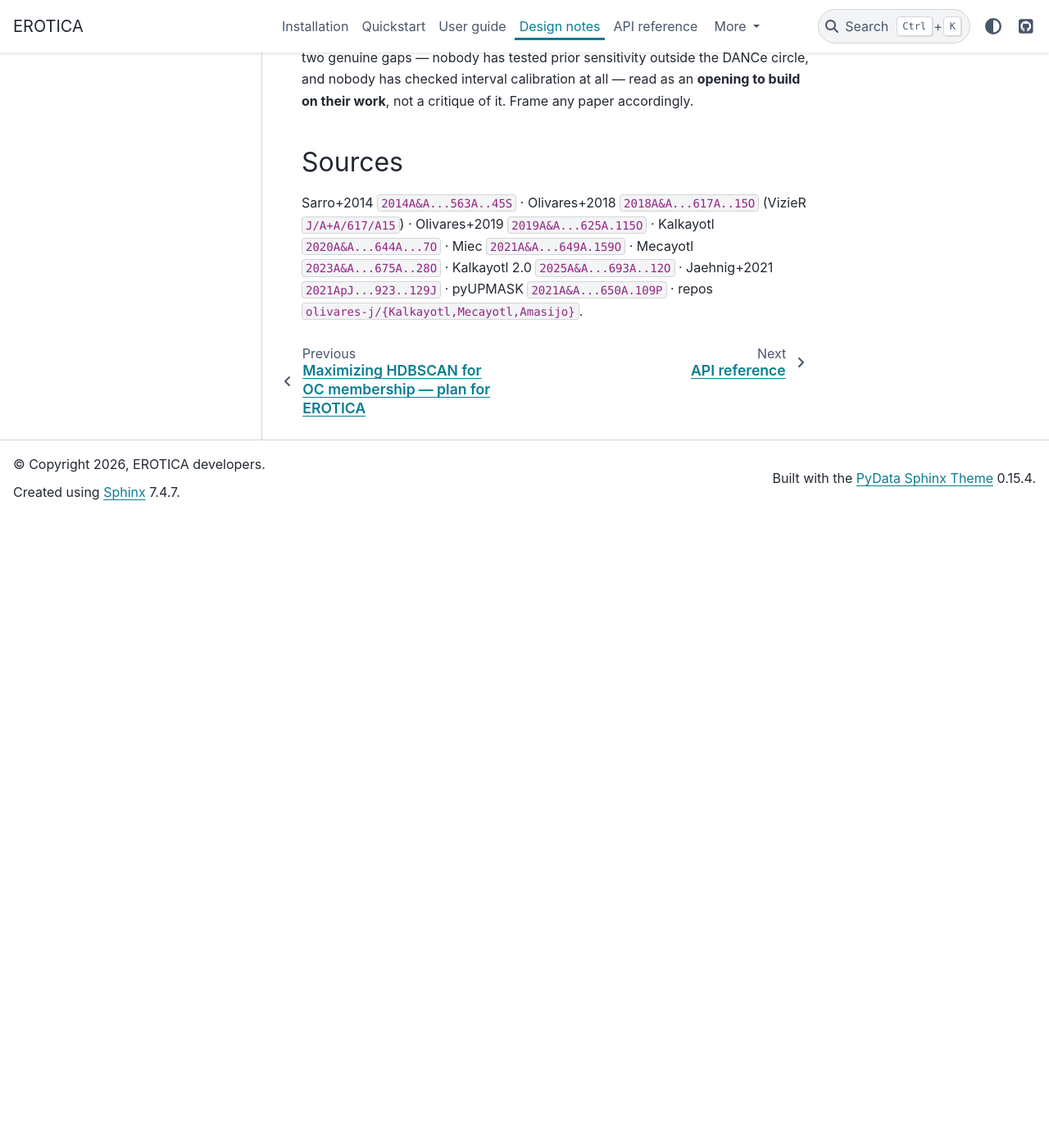
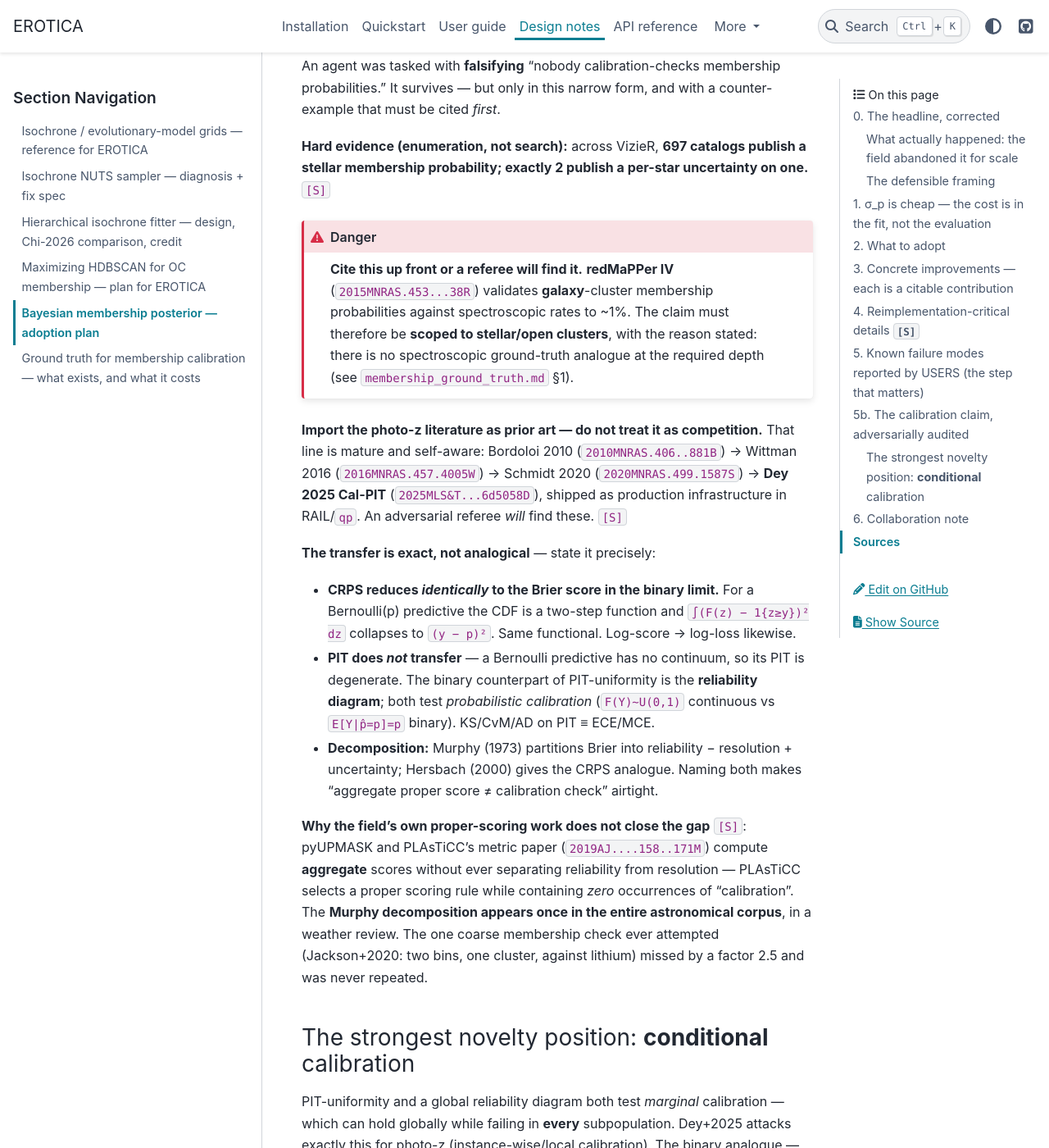
Before and after one commit to notluquis/erotica, a Sphinx documentation site: the page built from docs/design-notes/bayesian_membership_posterior.md, in a window 1280 px wide and 1400 px high, scrolled down 6339 px. Shown: the whole window at 82% size. Built offline with Sphinx 7.4.7 and the PyData theme 0.15.4, drawn with Linux system fonts in a browser that asks for light colours; before the commit the page ends 6969 px from its top, so only the background shows below that; some of the changed text lies outside the part shown.

Commit message:
docs: ground-truth catalogs + adversarial audit of the calibration claim
Two new design notes from a multi-agent primary-source review.

membership_ground_truth.md -- independent (non-astrometric) label sets, ordered
by the rule that publication date approximates independence. Answers the crux
question quantitatively: independent youth indicators DO reach G>18 (~30
clusters; Kuhn+2019 median G=18.1), but M<0.3 Msun with a Gaia counterpart only
within ~500 pc plus two Halpha fields. Beyond ~1 kpc the faint labels are
solar-mass stars, not low-mass -- they must not be sold as an M-dwarf test.
Includes the ~13% label-noise floor for MYStIX/SFiNCs, IGAPS' 295M-row graded
"emitter" negatives, and Vioque+2023's independent ceiling on astrometric
clustering (55-60% recovery at 1.5-4 Msun).

Directly relevant to our own work: Kalari 2019's published NGC 6383 CTTS table
contains only the 55 that survived a Gaia DR2 proper-motion cut, so it is
CIRCULAR as ground truth; the independent 156 would need re-deriving from
VPHAS+ DR2. Also: EAGLES is a dating tool, not a membership discriminant, and
needs spectroscopy so it cannot reach G>18 -- a real constraint on the Sagitta
two-arm plan. Its successor 2024MNRAS.534.2014W improves exactly our <50 Myr
regime.

bayesian_membership_posterior.md gains section 5b: the calibration claim was
given to an agent to falsify. It survives, narrowly. Hard evidence is a VizieR
census -- 697 catalogs publish a stellar membership probability, exactly 2
publish a per-star uncertainty. But redMaPPer IV validates GALAXY-cluster
membership probabilities to ~1%, so the claim must be scoped to stellar clusters
and that counter-example cited first. The photo-z calibration line is mature and
should be imported as prior art, not treated as competition. The transfer is
exact rather than analogical: CRPS collapses identically onto Brier in the binary
limit, while PIT is degenerate for a Bernoulli predictive. The strongest
remaining position is CONDITIONAL calibration -- reliability diagrams binned by
magnitude, crowding and radius -- which is where our miscalibration would live.

Co-Authored-By: Claude Opus 5 (1M context) <noreply@anthropic.com>

````diff
--- a/docs/design-notes/bayesian_membership_posterior.md
+++ b/docs/design-notes/bayesian_membership_posterior.md
@@ -184,6 +184,71 @@ Component selection by **AIC**, restricted to models with ≥10 stars per compon
   sky-torsion — but *all five* Melotte 111 catalogues fail that flag, so it is cluster geometry, not
   the method. `[S]`
 
+## 5b. The calibration claim, adversarially audited
+
+An agent was tasked with **falsifying** "nobody calibration-checks membership probabilities." It
+survives — but only in this narrow form, and with a counter-example that must be cited *first*.
+
+**Hard evidence (enumeration, not search):** across VizieR, **697 catalogs publish a stellar
+membership probability; exactly 2 publish a per-star uncertainty on one.** `[S]`
+
+```{danger}
+**Cite this up front or a referee will find it.** **redMaPPer IV** (`2015MNRAS.453...38R`)
+validates **galaxy**-cluster membership probabilities against spectroscopic rates to ~1%. The claim
+must therefore be **scoped to stellar/open clusters**, with the reason stated: there is no
+spectroscopic ground-truth analogue at the required depth (see `membership_ground_truth.md` §1).
+```
+
+**Import the photo-z literature as prior art — do not treat it as competition.** That line is mature
+and self-aware: Bordoloi 2010 (`2010MNRAS.406..881B`) → Wittman 2016 (`2016MNRAS.457.4005W`) →
+Schmidt 2020 (`2020MNRAS.499.1587S`) → **Dey 2025 Cal-PIT** (`2025MLS&T...6d5058D`), shipped as
+production infrastructure in RAIL/`qp`. An adversarial referee *will* find these. `[S]`
+
+**The transfer is exact, not analogical** — state it precisely:
+- **CRPS reduces *identically* to the Brier score in the binary limit.** For a Bernoulli(p)
+  predictive the CDF is a two-step function and `∫(F(z) − 1{z≥y})² dz` collapses to `(y − p)²`. Same
+  functional. Log-score → log-loss likewise.
+- **PIT does *not* transfer** — a Bernoulli predictive has no continuum, so its PIT is degenerate.
+  The binary counterpart of PIT-uniformity is the **reliability diagram**; both test *probabilistic
+  calibration* (`F(Y)~U(0,1)` continuous vs `E[Y|p̂=p]=p` binary). KS/CvM/AD on PIT ≡ ECE/MCE.
+- **Decomposition:** Murphy (1973) partitions Brier into reliability − resolution + uncertainty;
+  Hersbach (2000) gives the CRPS analogue. Naming both makes "aggregate proper score ≠ calibration
+  check" airtight.
+
+**Why the field's own proper-scoring work does not close the gap** `[S]`: pyUPMASK and PLAsTiCC's
+metric paper (`2019AJ....158..171M`) compute **aggregate** scores without ever separating reliability
+from resolution — PLAsTiCC selects a proper scoring rule while containing *zero* occurrences of
+"calibration". The **Murphy decomposition appears once in the entire astronomical corpus**, in a
+weather review. The one coarse membership check ever attempted (Jackson+2020: two bins, one cluster,
+against lithium) missed by a factor 2.5 and was never repeated.
+
+### The strongest novelty position: **conditional** calibration
+PIT-uniformity and a global reliability diagram both test *marginal* calibration — which can hold
+globally while failing in **every** subpopulation. Dey+2025 attacks exactly this for photo-z
+(instance-wise/local calibration). The binary analogue — **reliability diagrams in bins of magnitude,
+crowding, and cluster radius** — has no counterpart in the membership literature, and for us it is
+precisely where miscalibration would live (the faint/large-parallax-error regime). `[I]`
+
+**Final claim wording (use verbatim, then trim):**
+
+> Binary membership probabilities in Galactic star-cluster work are not calibration-checked. Across
+> VizieR, 697 catalogs publish a stellar membership probability and exactly two publish a per-star
+> uncertainty on one. No open-cluster paper isolates the calibration component — the field's own
+> proper-scoring-rule work computes aggregate scores without separating reliability from resolution,
+> and the Murphy decomposition appears once in the entire astronomical corpus, in a weather review.
+> Meanwhile the ensemble spread needed to do better is already computed and discarded by every major
+> code in the field. The conditional-calibration machinery developed for photo-z PDFs has never been
+> transposed to the binary case — and cannot be transposed naively, since PIT is degenerate for a
+> Bernoulli predictive while CRPS collapses exactly onto the Brier score.
+
+```{note}
+**Search-methodology caveat.** ADS `full:` is **not** strict phrase matching, and
+`database:astronomy` leaks other fields. Null results are only as good as a body-indexing control,
+so present the ADS nulls as *suggestive with stated controls*, never as proof. The VizieR 697/2
+census enumerates rather than searches and is the hard evidence. Huertas-Company & Lanusse 2023 is
+**not** body-indexed in ADS — do not cite it as a verified negative.
+```
+
 ## 6. Collaboration note
 
 `phd-targets.md` ranks **Olivares + Sarro (UNED)** as a top application target. The two genuine gaps —
--- a/docs/design-notes/index.md
+++ b/docs/design-notes/index.md
@@ -11,4 +11,5 @@ isochrone_sampler_fix
 hierarchical_isochrone_design
 maximize_hdbscan_membership
 bayesian_membership_posterior
+membership_ground_truth
 ```
````
Also changed, not shown: docs/design-notes/membership_ground_truth.md (added, +163 -0 lines).
